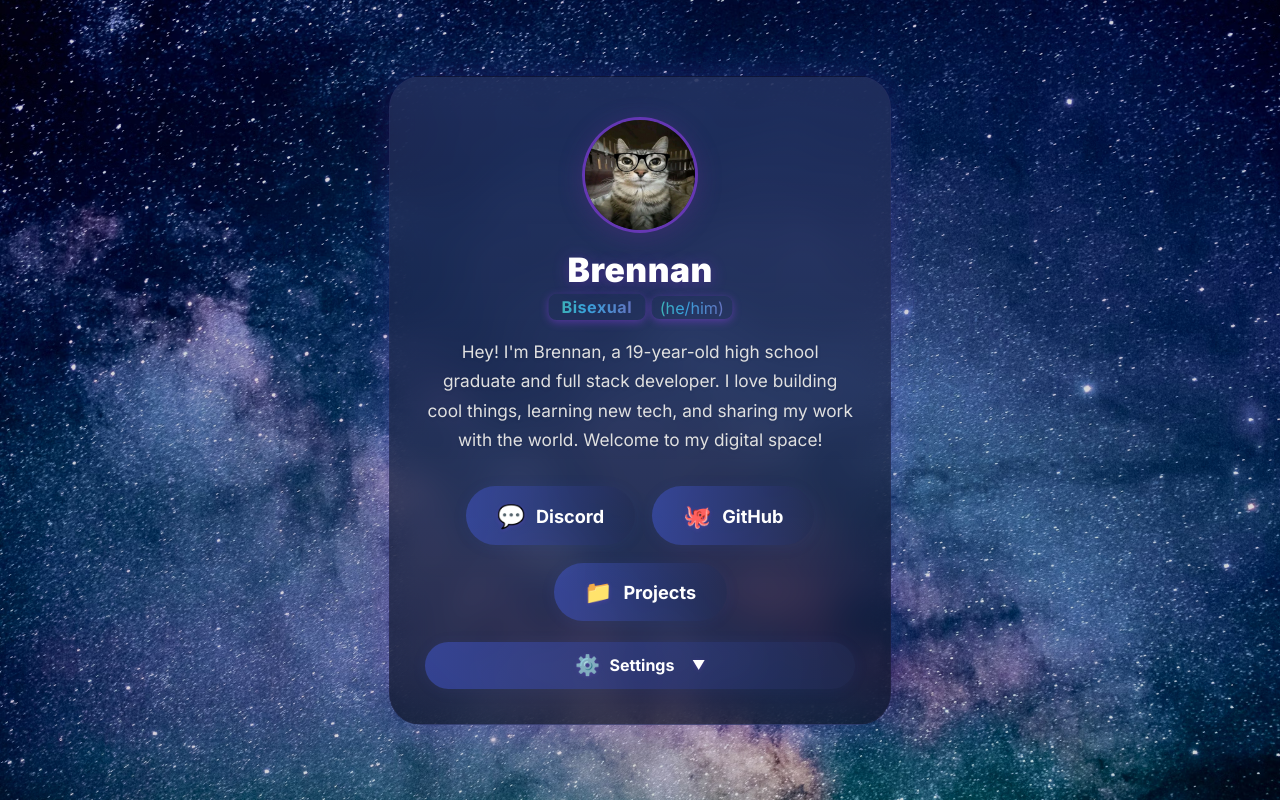
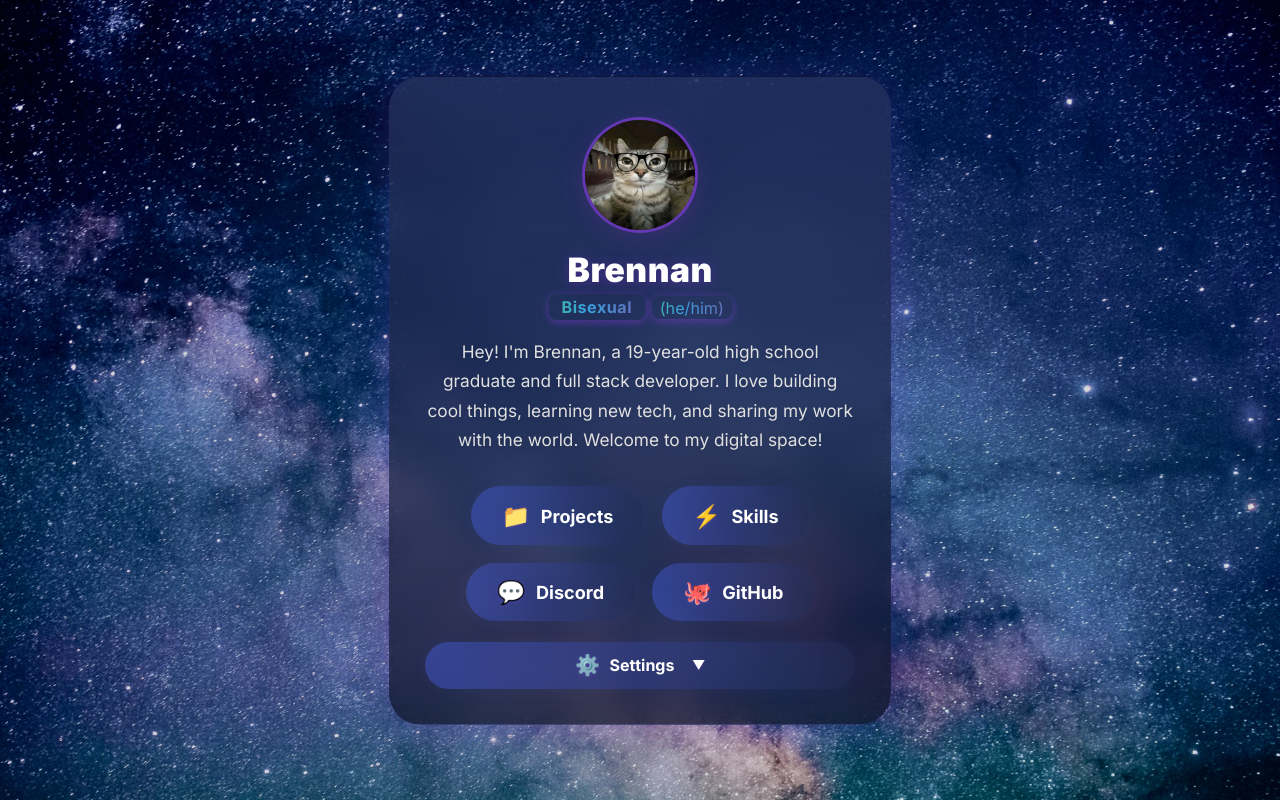
Before and after one commit to Brennann06/brennann06.github.io, a plain HTML site: page index.html in a window 1280 px wide. Drawn offline with Linux system fonts and the light colour scheme.

Commit message:
Reordered the buttons

```diff
--- a/index.css
+++ b/index.css
@@ -54,27 +54,79 @@ Custom Scrollbar Styles (Webkit browsers)
 }
 */
 
-/* Custom Scrollbar Styles (Webkit browsers) */
-&::-webkit-scrollbar {
-    width: 12px;
+/* Custom Scrollbar Styles */
+::-webkit-scrollbar {
+    width: 8px;
+    height: 8px;
 }
 
-&::-webkit-scrollbar-track {
-    background: linear-gradient(90deg, rgba(65, 85, 200, 0.05) 0%, rgba(35, 45, 85, 0.05) 100%);
-    border-radius: 10px;
+::-webkit-scrollbar-track {
+    background: transparent;
+    border-radius: 20px;
+    margin: 5px;
 }
 
-&::-webkit-scrollbar-thumb {
-    background: linear-gradient(to bottom, rgba(65, 85, 200, 0.7), rgba(35, 45, 85, 0.7));
-    border-radius: 10px;
-    border: 2px solid rgba(255, 255, 255, 0.2);
-    box-shadow: 0 2px 8px rgba(0, 0, 0, 0.3);
-    transition: background 0.3s ease, box-shadow 0.3s ease;
+::-webkit-scrollbar-thumb {
+    background: linear-gradient(45deg,
+        rgba(65, 85, 200, 0.8),
+        rgba(35, 45, 85, 0.8)
+    );
+    border-radius: 20px;
+    border: 2px solid transparent;
+    background-clip: padding-box;
+    box-shadow: 0 2px 8px rgba(0, 0, 0, 0.2);
+    transition: all 0.3s cubic-bezier(0.4, 0, 0.2, 1);
 }
 
-&::-webkit-scrollbar-thumb:hover {
-    background: linear-gradient(to bottom, rgba(65, 85, 200, 0.9), rgba(35, 45, 85, 0.9));
-    box-shadow: 0 4px 12px rgba(0, 0, 0, 0.4);
+::-webkit-scrollbar-thumb:hover {
+    background: linear-gradient(45deg,
+        rgba(65, 85, 200, 0.95),
+        rgba(35, 45, 85, 0.95)
+    );
+    box-shadow: 0 4px 12px rgba(0, 0, 0, 0.3);
+    transform: scale(1.05);
+}
+
+::-webkit-scrollbar-thumb:active {
+    background: linear-gradient(45deg,
+        rgba(65, 85, 200, 1),
+        rgba(35, 45, 85, 1)
+    );
+    transform: scale(0.95);
+}
+
+/* Firefox scrollbar styles */
+* {
+    scrollbar-width: thin;
+    scrollbar-color: rgba(65, 85, 200, 0.8) transparent;
+}
+
+/* Smooth scrolling for the entire page */
+html {
+    scroll-behavior: smooth;
+}
+
+/* Add a subtle glow effect to the scrollbar thumb */
+::-webkit-scrollbar-thumb::after {
+    content: '';
+    position: absolute;
+    top: 0;
+    left: 0;
+    right: 0;
+    bottom: 0;
+    background: linear-gradient(
+        45deg,
+        rgba(255, 255, 255, 0) 0%,
+        rgba(255, 255, 255, 0.1) 50%,
+        rgba(255, 255, 255, 0) 100%
+    );
+    border-radius: 20px;
+    opacity: 0;
+    transition: opacity 0.3s ease;
+}
+
+::-webkit-scrollbar-thumb:hover::after {
+    opacity: 1;
 }
 
 .background {
--- a/index.html
+++ b/index.html
@@ -27,9 +27,10 @@
             </div>
         </div>
         <div class="links-row">
+            <a href="pages/projects.html" class="icon-btn" title="Projects"><span class="icon">📁</span> Projects</a>
+            <a href="pages/skills.html" class="icon-btn" title="Skills"><span class="icon">⚡</span> Skills</a>
             <a href="https://discordapp.com/users/1342454323027775549" class="icon-btn" title="Discord"><span class="icon">💬</span> Discord</a>
             <a href="https://github.com/Brennann06" class="icon-btn" title="GitHub"><span class="icon">🐙</span> GitHub</a>
-            <a href="pages/projects.html" class="icon-btn" title="Projects"><span class="icon">📁</span> Projects</a>
         </div>
         <details class="settings-panel">
             <summary class="icon-btn settings-btn"><span class="icon">⚙️</span> Settings <span class="icon arrow">▼</span></summary>
```
